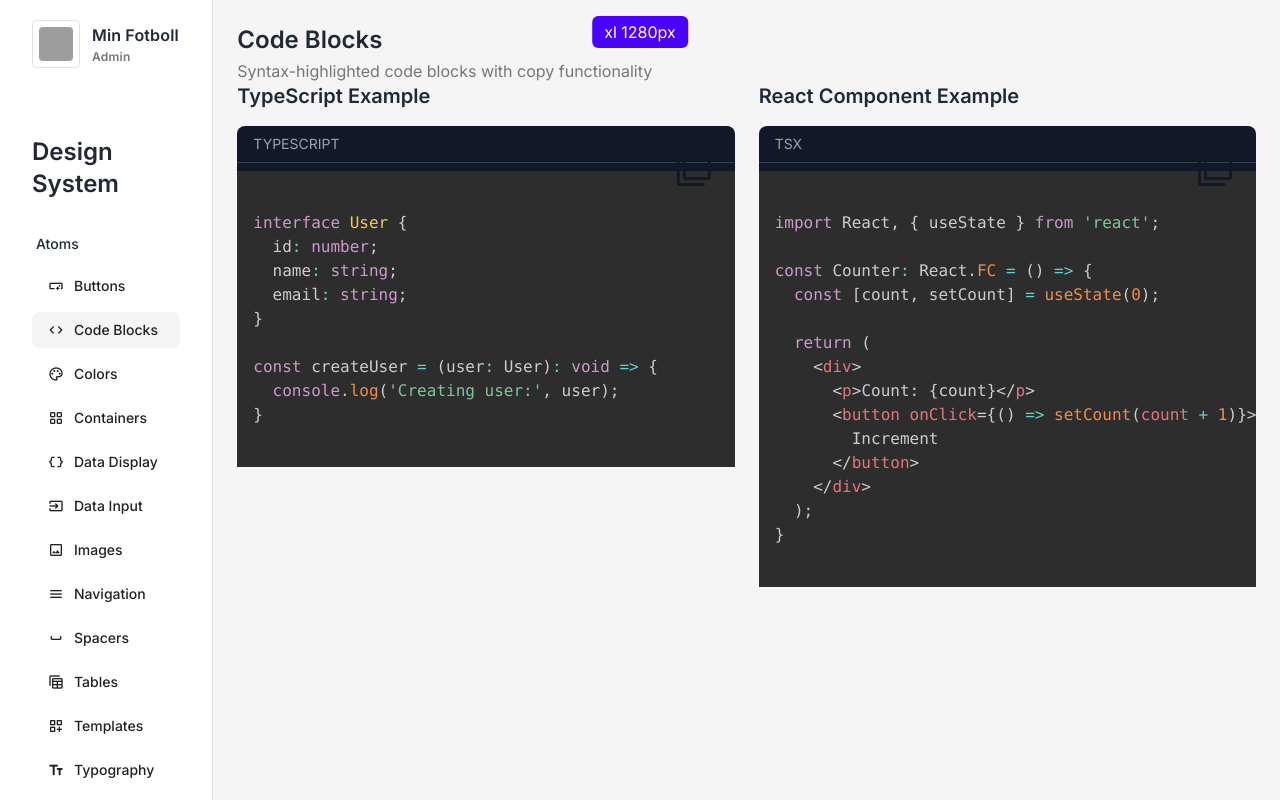
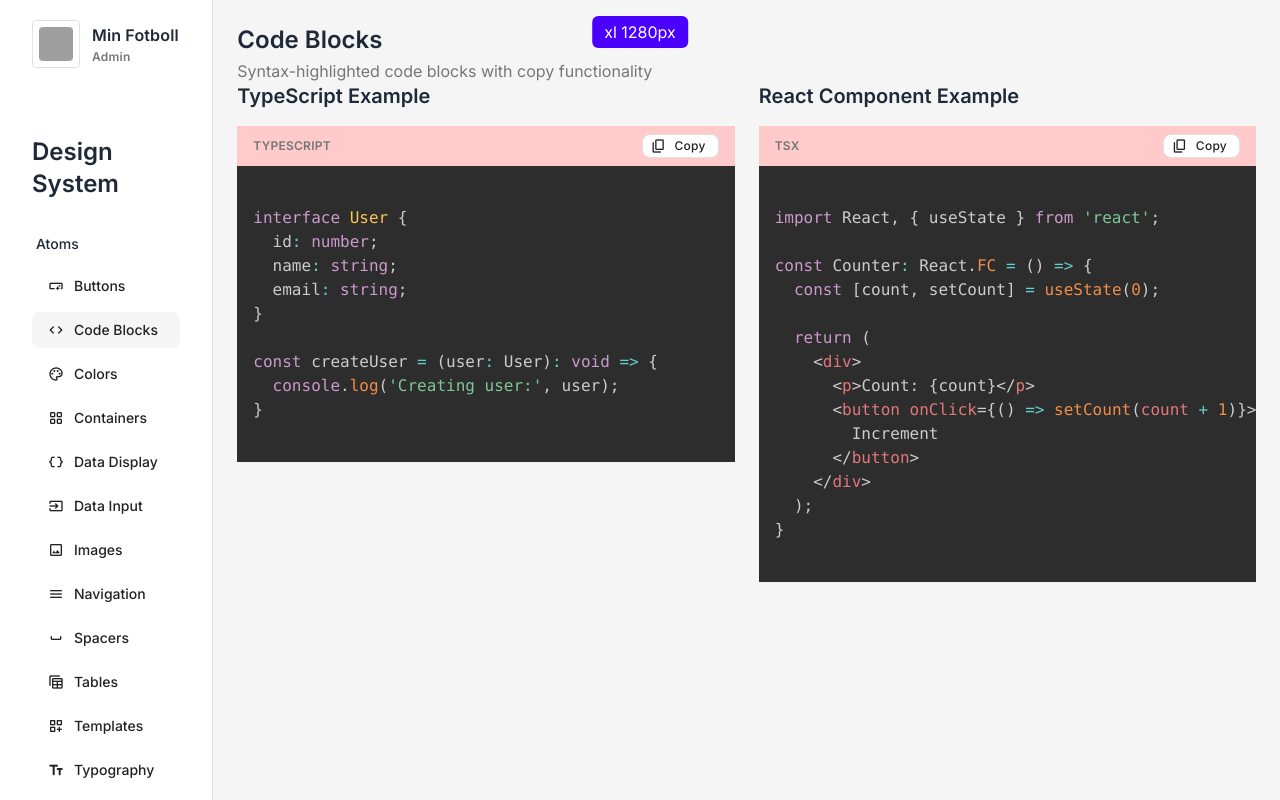
Before and after one commit to DanBilly13/SwAdmin, a React (Vite) app: page /#/code-blocks in a window 1280 px wide. Built offline with nearby package versions, Linux system fonts and the light colour scheme; grey boxes are pictures that could not be loaded; the HTML template or start-up script is replaced by a standard one.

Commit message:
Fix CodeBlock margin and remove prism-override.css

```diff
--- a/src/components/atoms/CodeBlock/CodeBlock.tsx
+++ b/src/components/atoms/CodeBlock/CodeBlock.tsx
@@ -1,26 +1,36 @@
-import React, { useEffect } from 'react';
-import { Icon } from '../Icon/Icon';
-import Prism from 'prismjs';
-import 'prismjs/themes/prism-tomorrow.css';
-import 'prismjs/components/prism-typescript';
-import 'prismjs/components/prism-jsx';
-import 'prismjs/components/prism-tsx';
+import React, { useEffect, useState } from "react";
+
+import { Button } from "../Button/Button";
+import Prism from "prismjs";
+import "prismjs/themes/prism-tomorrow.css";
+import "prismjs/components/prism-typescript";
+import "prismjs/components/prism-jsx";
+import "prismjs/components/prism-tsx";
 
 interface CodeBlockProps {
   code: string;
-  language?: 'typescript' | 'javascript' | 'jsx' | 'tsx' | 'css' | 'html';
+  language?: "typescript" | "javascript" | "jsx" | "tsx" | "css" | "html";
   showCopy?: boolean;
   className?: string;
 }
 
 export const CodeBlock: React.FC<CodeBlockProps> = ({
   code,
-  language = 'tsx',
+  language = "tsx",
   showCopy = true,
-  className = '',
+  className = "",
 }) => {
+  const [isCopied, setIsCopied] = useState(false);
+
   const copyToClipboard = () => {
     navigator.clipboard.writeText(code);
+    setIsCopied(true);
+
+    const timer = setTimeout(() => {
+      setIsCopied(false);
+    }, 2000);
+
+    return () => clearTimeout(timer);
   };
 
   useEffect(() => {
@@ -28,24 +38,33 @@ export const CodeBlock: React.FC<CodeBlockProps> = ({
   }, [code, language]);
 
   return (
-    <div className={`relative rounded-lg bg-gray-900 ${className}`}>
-      {showCopy && (
-        <button
-          onClick={copyToClipboard}
-          className="absolute right-2 top-2 p-2 text-gray-400 hover:text-white transition-colors z-10"
-          aria-label="Copy code"
+    <div className={`rounded-lg   ${className}`}>
+      <div className="flex h-auto content-center items-center justify-between px-4 py-2 bg-red-200">
+        <span className="text-label-s text-content-secondary uppercase">
+          {language}
+        </span>
+        {showCopy && (
+          <Button
+            onClick={copyToClipboard}
+            variant="secondary"
+            size="small"
+            aria-label="Copy code"
+            leadingIcon="content_copy"
+          >
+            {isCopied ? "Copied" : "Copy"}
+          </Button>
+        )}
+      </div>
+      <pre className="p-4 overflow-x-auto" style={{ margin: 0 }}>
+        <code
+          className={`language-${language} text-body-s text-content-tertiary font-mono`}
+          style={{ margin: 0 }}
         >
-          <Icon name="content_copy" size="md" />
-        </button>
-      )}
-      <div className="flex items-center justify-between px-4 py-2 border-b border-gray-700">
-        <span className="text-sm text-gray-400 uppercase">{language}</span>
-      </div>
-      <pre className="p-4 overflow-x-auto">
-        <code className={`language-${language} text-sm text-gray-300 font-mono`}>
           {code}
         </code>
       </pre>
     </div>
   );
 };
+
+export default CodeBlock;
```
